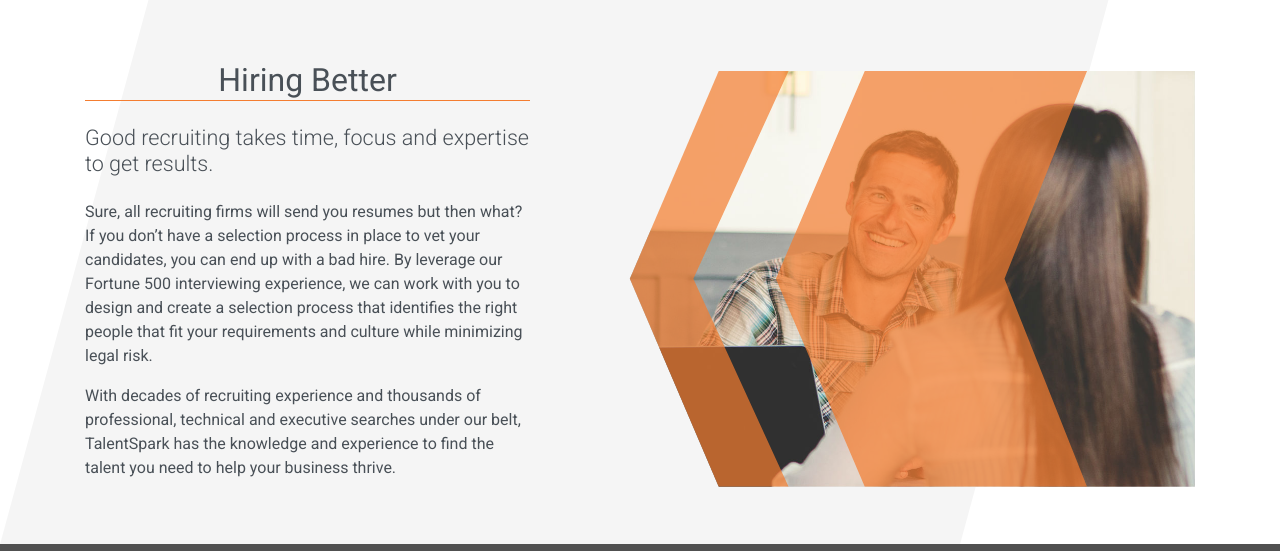
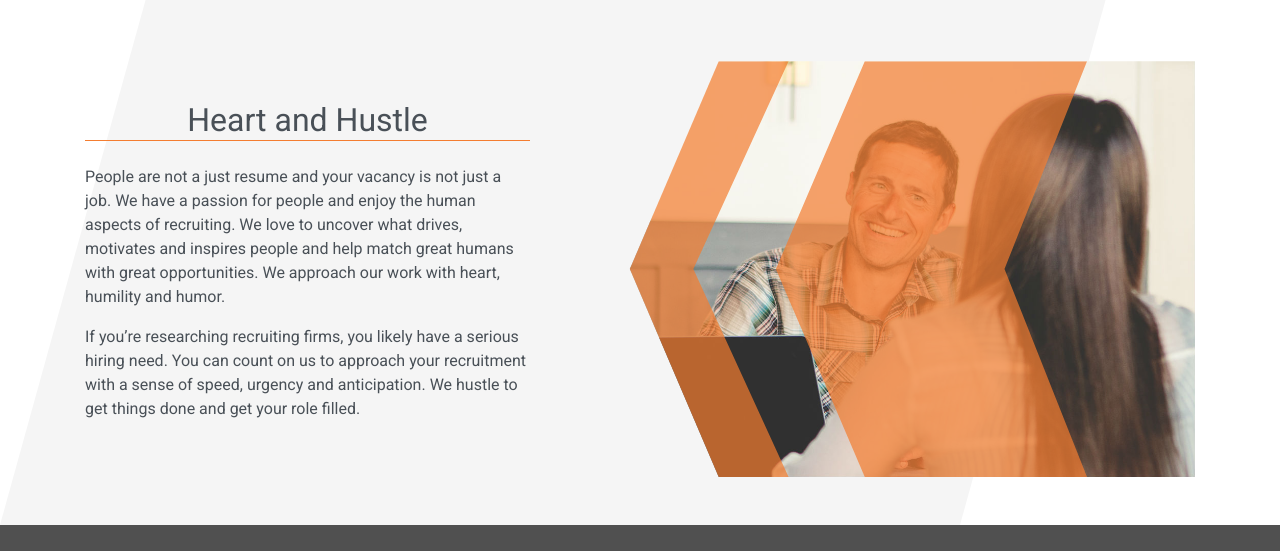
Before and after one commit to kmwboise/talent-spark, a plain HTML site: page services.html in a window 1280 px wide. Shown: the part 911-1462 px from the top of the page. Drawn offline with nearby package versions, Linux system fonts and the light colour scheme.

Commit message:
heart and hustle
replaced to services page

```diff
--- a/services.html
+++ b/services.html
@@ -89,10 +89,9 @@
                 </div>
                 <div class="row align-items-center pb-5">
                     <div class="col-md-5" data-aos="fade-right">
-                        <h2 class="border-bottom border-primary mb-4 text-center">Hiring Better</h2>
-                        <h3 class="mb-4">Good recruiting takes time, focus and expertise to get results.</h3>
-                        <p> Sure, all recruiting firms will send you resumes but then what? If you don’t have a selection process in place to vet your candidates, you can end up with a bad hire. By leverage our Fortune 500 interviewing experience, we can work with you to design and create a selection process that identifies the right people that fit your requirements and culture while minimizing legal risk.  </p>
-                        <p>With decades of recruiting experience and thousands of professional, technical and executive searches under our belt, TalentSpark has the knowledge and experience to find the talent you need to help your business thrive.</p>
+                        <h2 class="border-bottom border-primary mb-4 text-center">Heart and Hustle</h2>
+                        <p>People are not a just resume and your vacancy is not just a job.  We have a passion for people and enjoy the human aspects of recruiting. We love to uncover what drives, motivates and inspires people and help match great humans with great opportunities. We approach our work with heart, humility and humor. </p>
+                        <p>If you’re researching recruiting firms, you likely have a serious hiring need. You can count on us to approach your recruitment with a sense of speed, urgency and anticipation. We hustle to get things done and get your role filled.</p>
                     </div>
                     <div class="col-md-7" data-aos="fade-left">
                         <figure class="clip">
```
